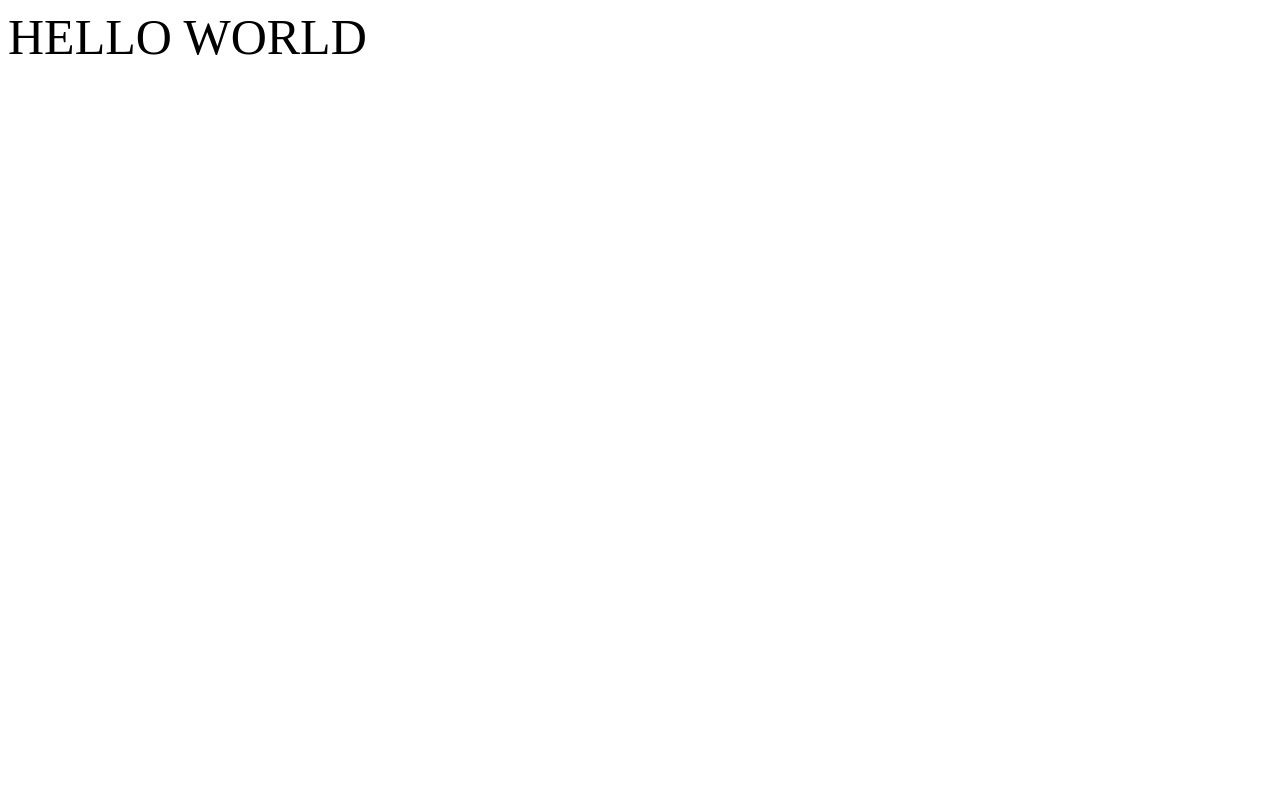
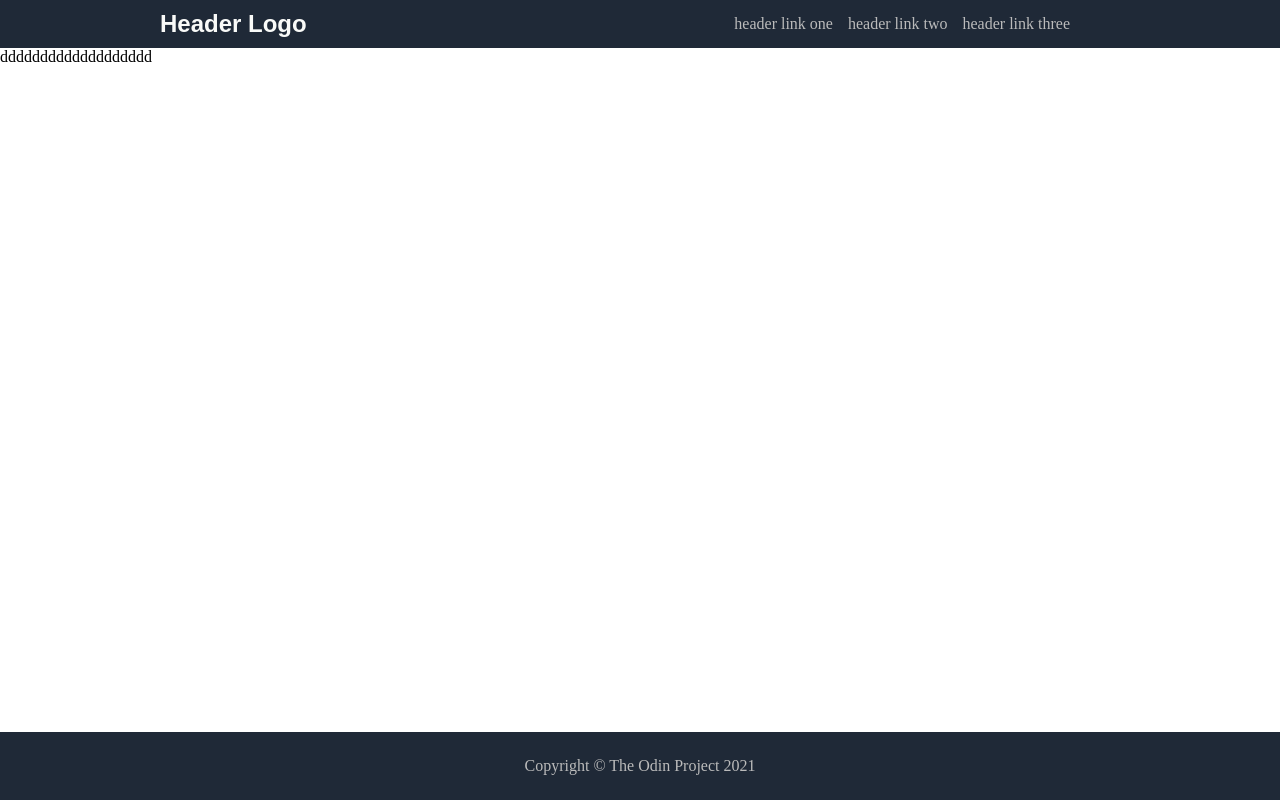
Before and after one commit to Luku23/LandingPageProject, a plain HTML site: page index.html in a window 1280 px wide. Drawn offline with Linux system fonts and the light colour scheme.

Commit message:
made footer and header

```diff
--- a/index.html
+++ b/index.html
@@ -7,6 +7,20 @@
     <title>Landing Page Project</title>
 </head>
 <body>
-    <div>HELLO WORLD</div>
+    <div class="header">
+        <div class="header-logo">Header Logo</div>
+        <ul class="header-right">
+            <li><a href="#">header link one</a></li>
+            <li><a href="#">header link two</a></li>
+            <li><a href="#">header link three</a></li>
+        </ul>
+    </div>
+    <div class="main">
+        ddddddddddddddddddd
+    </div>
+    <div class="footer">
+        <div>Copyright © The Odin Project 2021</div>
+    </div>
+
 </body>
 </html>
--- a/style.css
+++ b/style.css
@@ -1,3 +1,55 @@
-div{
-    font-size: 50px;
+*{
+    padding: 0;
+    margin: 0;
 }
+
+body{
+    min-height: 100vh;
+    display: flex;
+    flex-direction: column;
+}
+
+.main{
+    display: flex;
+    flex: 1;
+}
+
+.header{
+    display: flex;
+    align-items: center;
+    justify-content: space-between;
+    background-color: #1F2937;
+    padding: 10px;
+}
+
+.footer{
+    display: flex;
+    align-items: center;
+    justify-content: center;
+    background-color: #1F2937;
+    padding: 25px;
+    color: #bbbbbb;
+}
+
+.header-logo{
+    font-size: 24px;
+    font-family: Arial, Helvetica, sans-serif;
+    color: #F9FAF8;
+    font-weight: bold;
+    padding-left: 150px;
+}
+
+a {
+    color: #bbbbbb;
+    text-decoration: none;
+}
+
+ul {
+    display: flex;
+    list-style-type: none;
+    padding-right: 200px;
+}
+
+.header-right{
+    gap: 15px;
+}
```
Also changed, not shown: image_placeholder.jpg (added).
